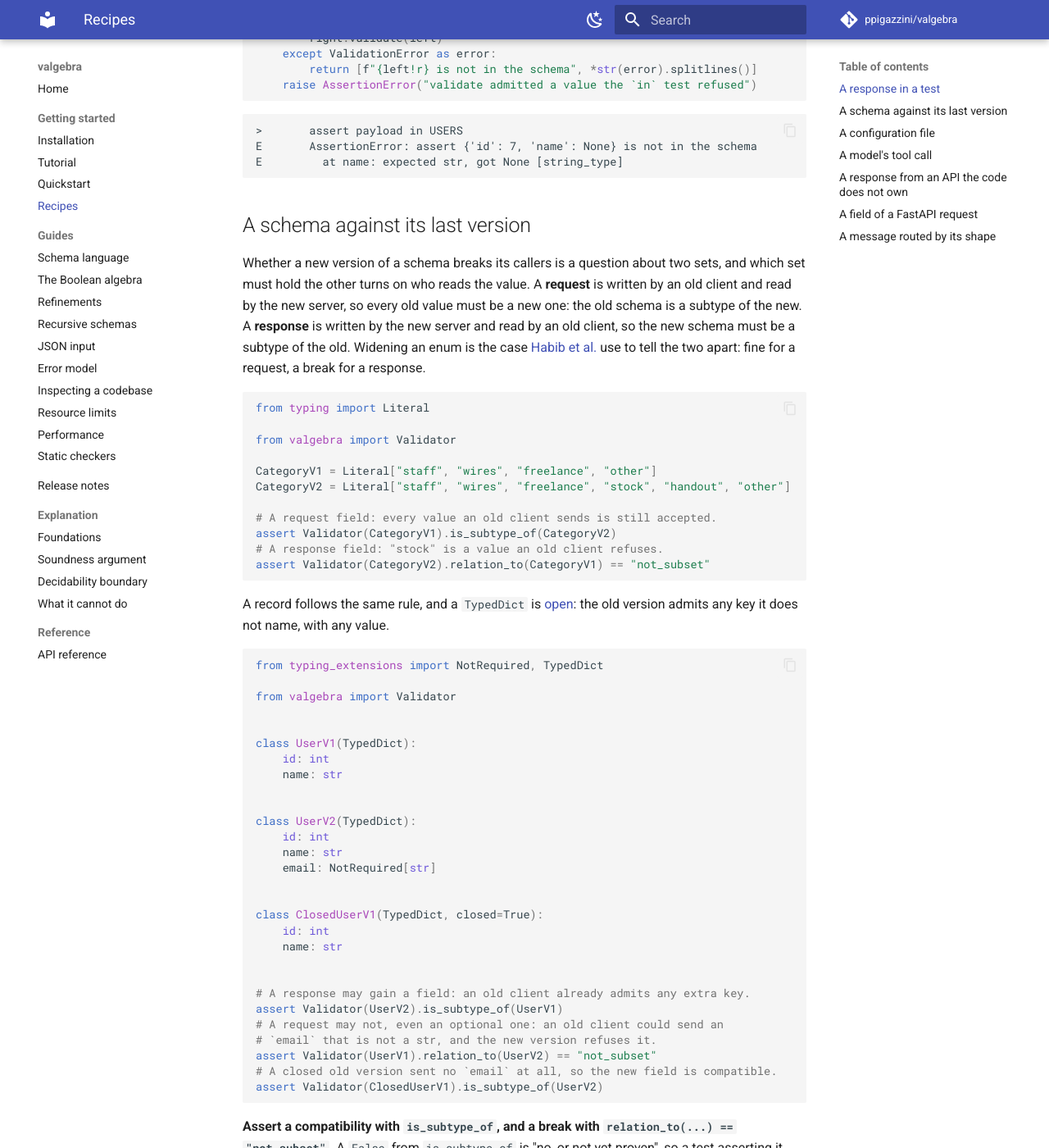
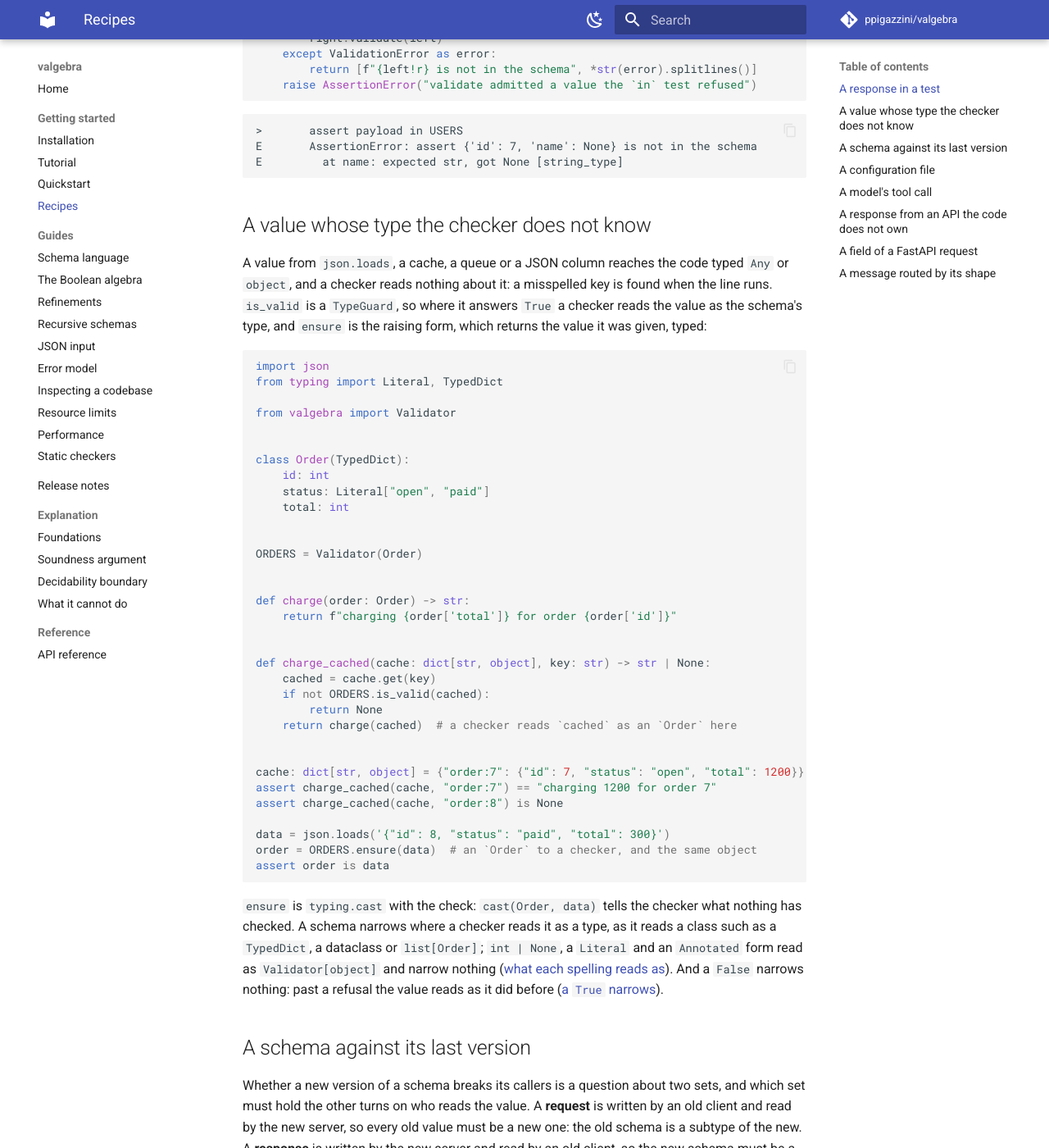
Before and after one commit to ppigazzini/valgebra, an MkDocs documentation site: the page built from docs/19-recipes.md, in a window 1280 px wide and 1400 px high, scrolled down 1013 px. Shown: the whole window at 82% size. Built offline with MkDocs 1.6.1 and Material for MkDocs 9.7.7, drawn with Linux system fonts in a browser that asks for light colours; comment, search, counter and statistics services are not loaded.

Commit message:
docs: a recipe narrows a value whose type a checker does not know
The recipes page takes a value typed `Any` or `object`, from `json.loads` or a
cache, to the type its schema names. `is_valid` is a `TypeGuard`, so where it
answers `True` a checker reads the value as the schema's type, and `ensure`
returns the same object typed, a `cast` with the check. ty, mypy and pyright
read the block, so a guard that did not narrow would fail them.

The page states the limits: a schema narrows only where a checker reads it as
a type, so `int | None`, a `Literal` and an `Annotated` form narrow nothing;
and a `False` narrows nothing either.

````diff
--- a/docs/19-recipes.md
+++ b/docs/19-recipes.md
@@ -1,5 +1,5 @@
 ---
-description: Tasks done end to end -- a response in a test, a schema against its last version, a configuration file, a model's tool call, a response from an API the code does not own, a field of a FastAPI request, a message routed by its shape.
+description: Tasks done end to end -- a response in a test, a value whose type a checker does not know, a schema against its last version, a configuration file, a model's tool call, a response from an API the code does not own, a field of a FastAPI request, a message routed by its shape.
 ---
 
 # Recipes
@@ -59,6 +59,59 @@ def pytest_assertrepr_compare(op: str, left: object, right: object) -> list[str]
 E       AssertionError: assert {'id': 7, 'name': None} is not in the schema
 E         at name: expected str, got None [string_type]
 ```
+
+## A value whose type the checker does not know
+
+A value from `json.loads`, a cache, a queue or a JSON column reaches the code
+typed `Any` or `object`, and a checker reads nothing about it: a misspelled key
+is found when the line runs. `is_valid` is a `TypeGuard`, so where it answers
+`True` a checker reads the value as the schema's type, and `ensure` is the
+raising form, which returns the value it was given, typed:
+
+```python
+import json
+from typing import Literal, TypedDict
+
+from valgebra import Validator
+
+
+class Order(TypedDict):
+    id: int
+    status: Literal["open", "paid"]
+    total: int
+
+
+ORDERS = Validator(Order)
+
+
+def charge(order: Order) -> str:
+    return f"charging {order['total']} for order {order['id']}"
+
+
+def charge_cached(cache: dict[str, object], key: str) -> str | None:
+    cached = cache.get(key)
+    if not ORDERS.is_valid(cached):
+        return None
+    return charge(cached)  # a checker reads `cached` as an `Order` here
+
+
+cache: dict[str, object] = {"order:7": {"id": 7, "status": "open", "total": 1200}}
+assert charge_cached(cache, "order:7") == "charging 1200 for order 7"
+assert charge_cached(cache, "order:8") is None
+
+data = json.loads('{"id": 8, "status": "paid", "total": 300}')
+order = ORDERS.ensure(data)  # an `Order` to a checker, and the same object
+assert order is data
+```
+
+`ensure` is `typing.cast` with the check: `cast(Order, data)` tells the
+checker what nothing has checked. A schema narrows where a checker reads it as
+a type, as it reads a class such as a `TypedDict`, a dataclass or
+`list[Order]`; `int | None`, a `Literal` and an `Annotated` form read as
+`Validator[object]` and narrow nothing
+([what each spelling reads as](18-static-checking.md#a-validators-type-is-its-sets)).
+And a `False` narrows nothing: past a refusal the value reads as it did before
+([a `True` narrows](18-static-checking.md#a-true-narrows-and-a-false-does-not)).
 
 ## A schema against its last version
 
--- a/mkdocs.yml
+++ b/mkdocs.yml
@@ -124,7 +124,7 @@ plugins:
           - 00-installation.md: Install the package and its build toolchain.
           - 01-tutorial.md: Guided learning path from a scalar schema to an inspected failure.
           - 02-quickstart.md: Condensed feature tour for readers who know the domain.
-          - 19-recipes.md: Tasks done end to end -- a response in a test, a schema against its last version, a configuration file, a model's tool call, a response from an API the code does not own, a field of a FastAPI request, a message routed by its shape.
+          - 19-recipes.md: Tasks done end to end -- a response in a test, a value whose type a checker does not know, a schema against its last version, a configuration file, a model's tool call, a response from an API the code does not own, a field of a FastAPI request, a message routed by its shape.
         Guides:
           - 03-schema-language.md: Every schema form with its denotation as a set of Python values.
           - 04-algebra.md: The Boolean lattice (union, intersection, complement), the normal form construction builds, and the recipes derived from them.
````
